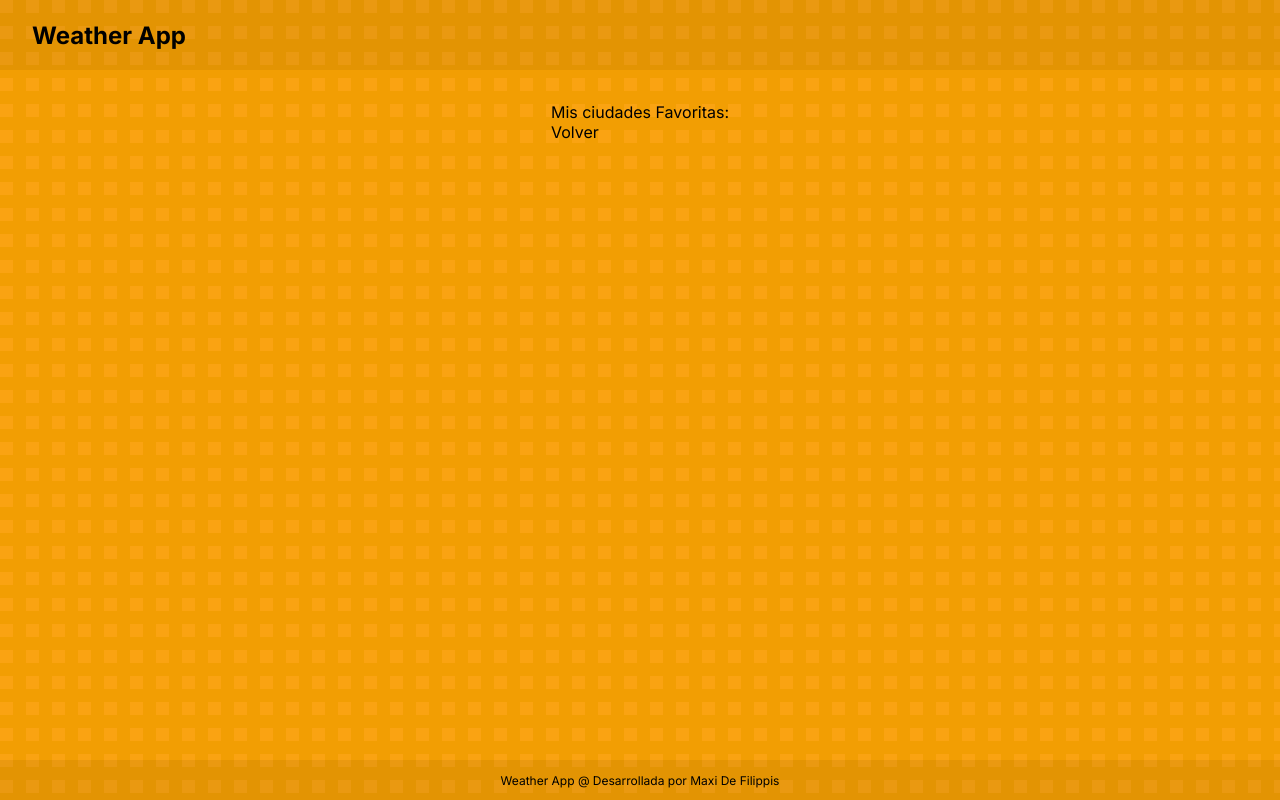
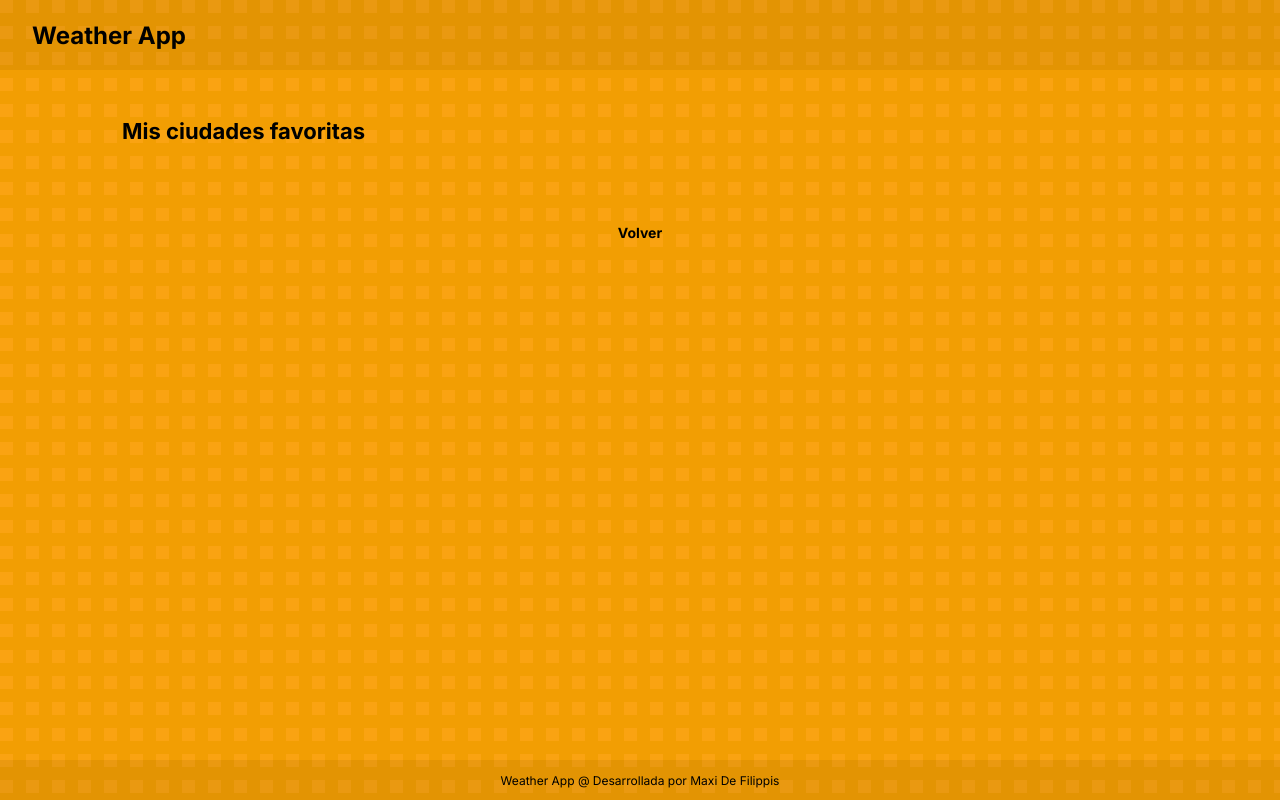
Before and after one commit to maxidefilippis/wheater-app, a Next.js app: page /favorites in a window 1280 px wide. Built offline with nearby package versions, Linux system fonts and the light colour scheme.

Commit message:
updated favorites page

```diff
--- a/src/app/favorites/page.module.css
+++ b/src/app/favorites/page.module.css
@@ -1,5 +1,22 @@
-.favContainer {
+.favorites {
+    display: flex;
+    flex-direction: column;
+    width: 100%;
+}
+.favoritesHead {
+    padding-block: 1rem;
+}
+.cardsContainer {
     display: grid;
     grid-template-columns: repeat(auto-fit, minmax(min(250px, 100%), 1fr));
     gap: 2rem;
+    padding-block: 1rem 2rem;
 }
+.back {
+    display: flex;
+    justify-content: center;
+    padding-block: 1rem 2rem;
+}
+.back a {
+    font-weight: bold;
+}
--- a/src/app/favorites/page.tsx
+++ b/src/app/favorites/page.tsx
@@ -1,23 +1,29 @@
 'use client';
 import { CityCard } from '@/components/cityCard';
+import { Typography } from '@/components/typografhy';
+import { TextType } from '@/constants/textType';
 import { useAppContext } from '@/context';
+import Link from 'next/link';
 import styles from './page.module.css';
-import Link from 'next/link';
 
 export default function Favorites() {
     const { favorites, handleFavorite } = useAppContext();
 
     return (
         <div className={styles.favorites}>
-            <p>Mis ciudades Favoritas:</p>
-            <div className={styles.favContainer}>
+            <div className={styles.favoritesHead}>
+                <Typography text="Mis ciudades favoritas" type={TextType.TITLE} />
+            </div>
+            <div className={styles.cardsContainer}>
                 {favorites.map((city) => (
                     <CityCard key={city.id} city={city} favorites={favorites} handleFavorite={handleFavorite} />
                 ))}
             </div>
-            <Link href={'/'}>
-                <p>Volver</p>
-            </Link>
+            <div className={styles.back}>
+                <Link href={'/'}>
+                    <Typography text="Volver" />
+                </Link>
+            </div>
         </div>
     );
 }
```
